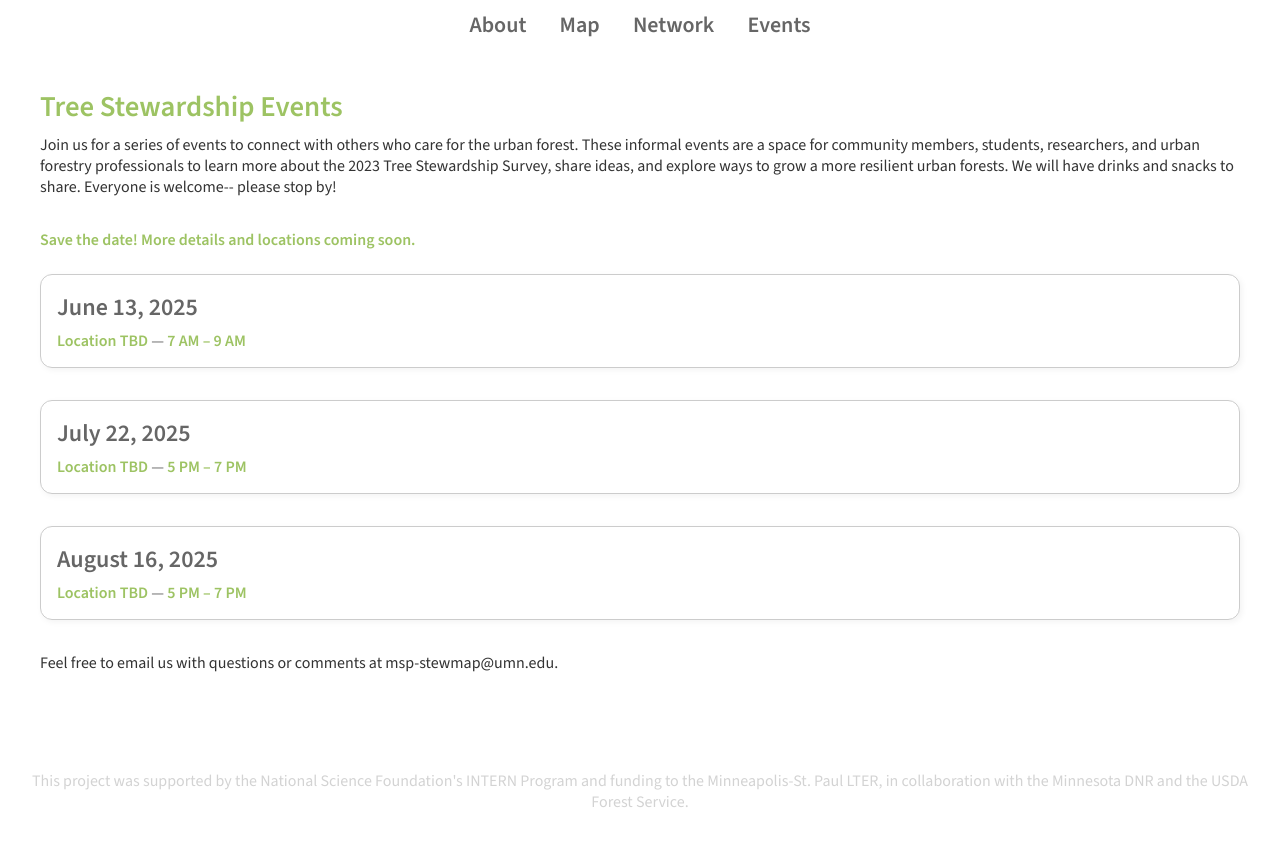
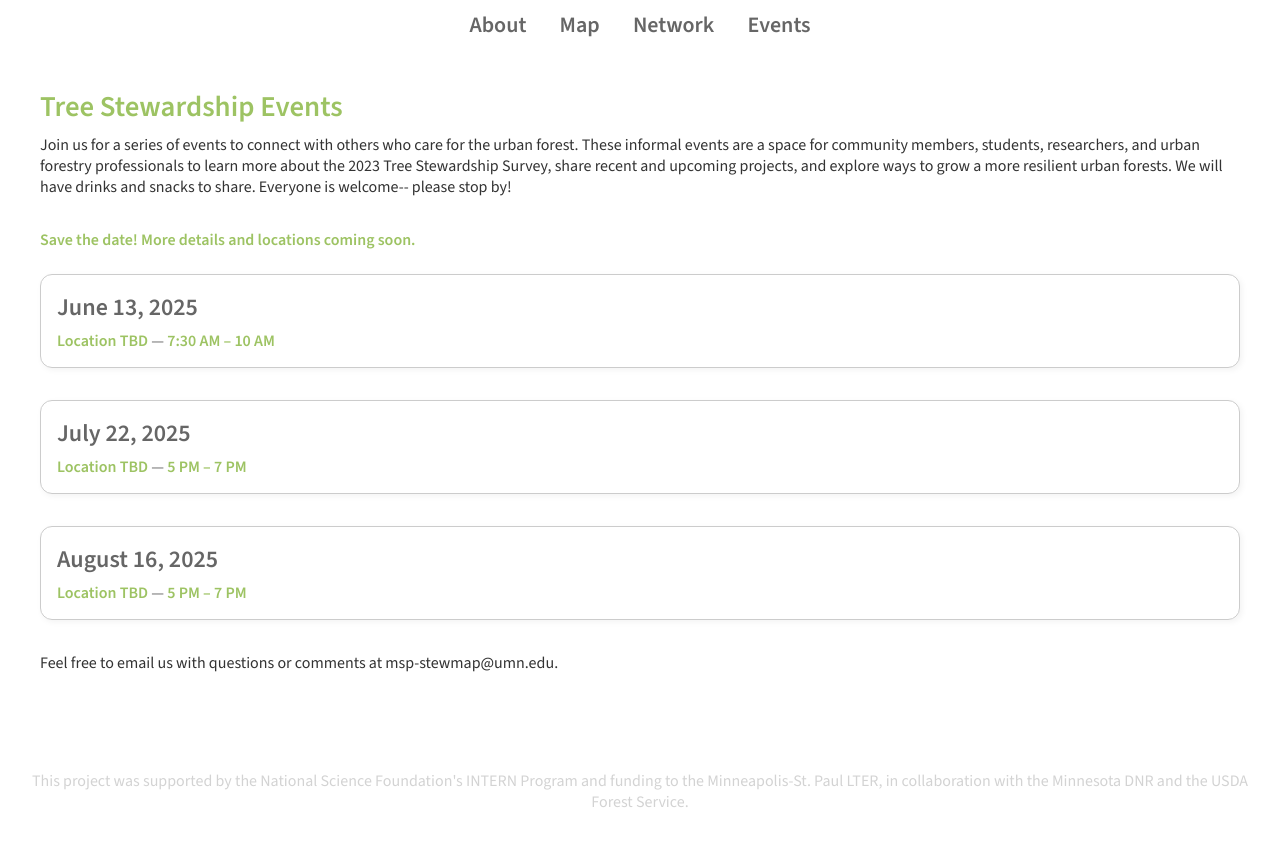
Before and after one commit to sallydonovan/mspstewmap, a Jekyll site: the page built from events.md, in a window 1280 px wide. Shown: the top 846 px of the page. Built offline with Jekyll 4.4.1, drawn with Linux system fonts in a browser that asks for light colours.

Commit message:
Update events.md

```diff
--- a/events.md
+++ b/events.md
@@ -44,7 +44,7 @@
 
 <div class="event-header">Tree Stewardship Events</div>
 <div class="event-subtext">
-  Join us for a series of events to connect with others who care for the urban forest. These informal events are a space for community members, students, researchers, and urban forestry professionals to learn more about the 2023 Tree Stewardship Survey, share ideas, and explore ways to grow a more resilient urban forests. We will have drinks and snacks to share. Everyone is welcome-- please stop by!
+  Join us for a series of events to connect with others who care for the urban forest. These informal events are a space for community members, students, researchers, and urban forestry professionals to learn more about the 2023 Tree Stewardship Survey, share recent and upcoming projects, and explore ways to grow a more resilient urban forests. We will have drinks and snacks to share. Everyone is welcome-- please stop by!
 </div>
 
 <p class="event-highlight">Save the date! More details and locations coming soon.</p>
@@ -52,7 +52,7 @@
 <div class="event-box">
   <div class="event-date">June 13, 2025</div>
   <div>
-    <span class="event-highlight">Location TBD</span> — <span class="event-highlight">7 AM – 9 AM</span>
+    <span class="event-highlight">Location TBD</span> — <span class="event-highlight">7:30 AM – 10 AM</span>
   </div>
 </div>
 
```
